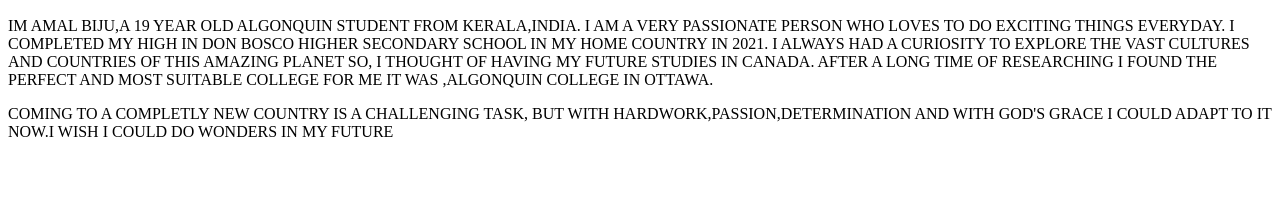
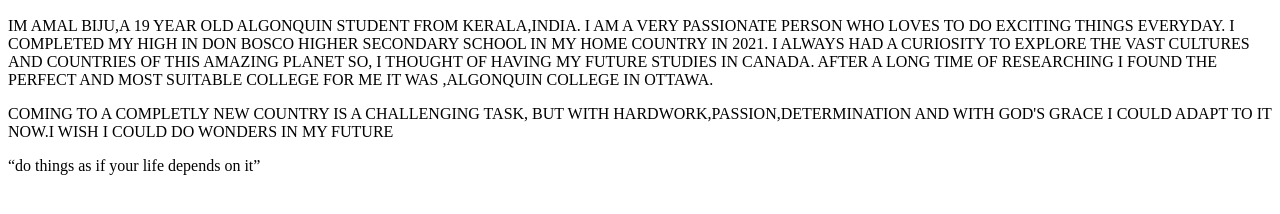
Before and after one commit to amal593/amal593.github.io, a plain HTML site: page html-assignment/index.html in a window 1280 px wide. Shown: the part 110-324 px from the top of the page. Drawn offline with Linux system fonts and the light colour scheme.

Commit message:
quote saving

```diff
--- a/html-assignment/index.html
+++ b/html-assignment/index.html
@@ -15,11 +15,13 @@
 I ALWAYS HAD A CURIOSITY TO EXPLORE THE VAST CULTURES AND COUNTRIES OF THIS AMAZING PLANET SO, I THOUGHT OF HAVING MY FUTURE STUDIES IN CANADA. AFTER A LONG TIME OF RESEARCHING I FOUND THE PERFECT AND MOST SUITABLE
  COLLEGE FOR ME IT WAS ,ALGONQUIN COLLEGE IN OTTAWA.
      </P>
-     COMING TO A COMPLETLY NEW COUNTRY IS A CHALLENGING TASK, BUT WITH HARDWORK,PASSION,DETERMINATION AND WITH GOD'S GRACE I COULD ADAPT TO IT NOW.I WISH I COULD DO WONDERS IN MY FUTURE
+
      <P>
+        COMING TO A COMPLETLY NEW COUNTRY IS A CHALLENGING TASK, BUT WITH HARDWORK,PASSION,DETERMINATION AND WITH GOD'S GRACE I COULD ADAPT TO IT NOW.I WISH I COULD DO WONDERS IN MY FUTURE
+     </P>
 
-     </P>
     </ARTICLE>
+    <q>do things as if your life depends on it</q>
 
 
 
```
